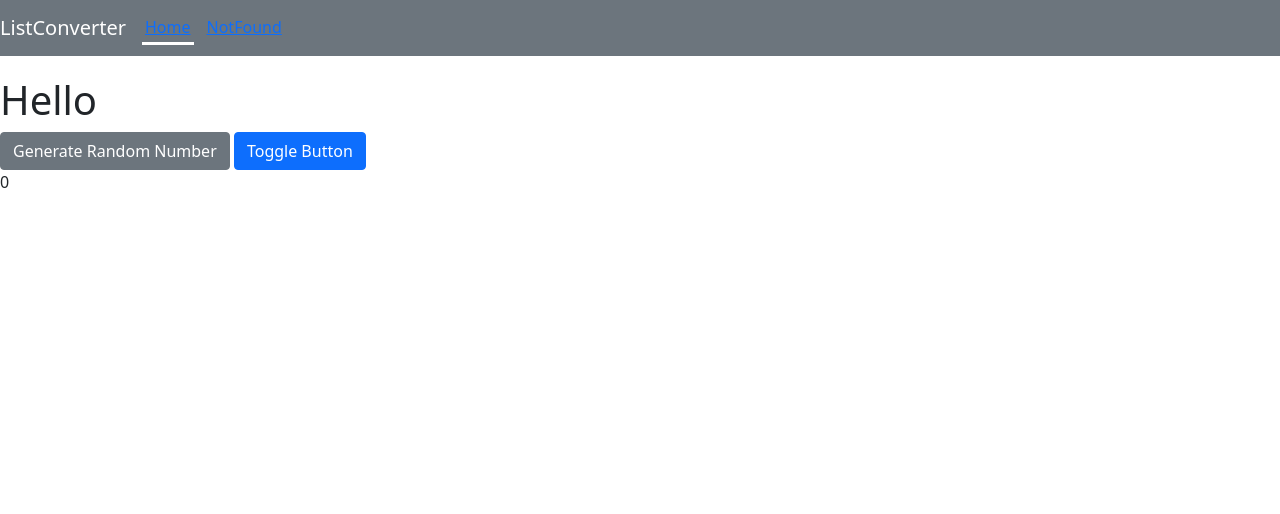
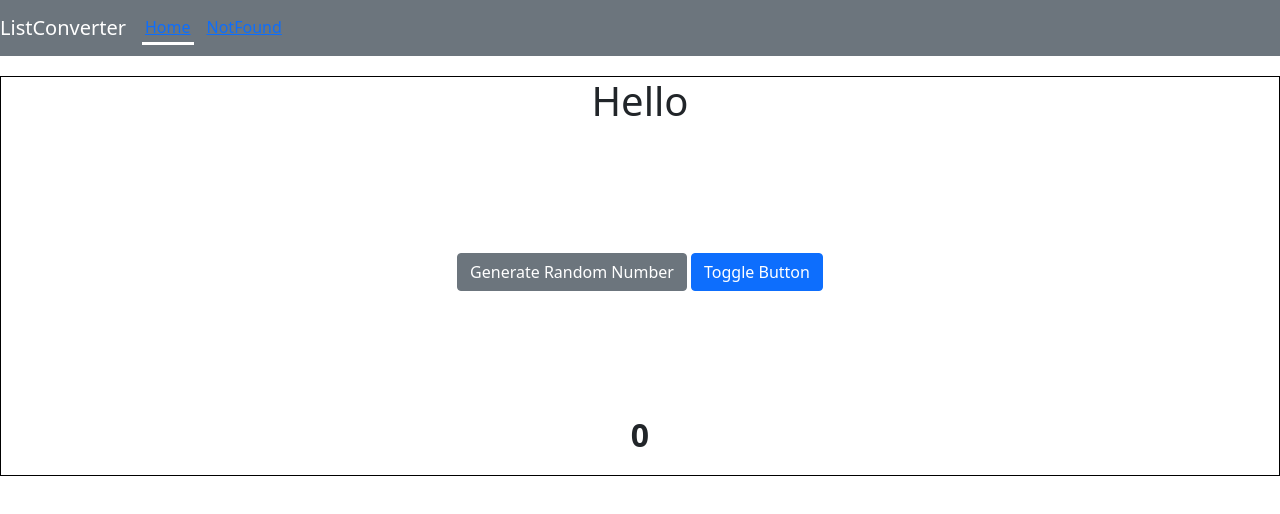
Before and after one commit to ibotforwin/react_list_conversion_app, a React (Create React App) app: page / in a window 1280 px wide. Shown: the top 514 px of the page. Built offline with nearby package versions, Linux system fonts and the light colour scheme.

Commit message:
CSS changes to Conversion

```diff
--- a/src/containers/Conversion.js
+++ b/src/containers/Conversion.js
@@ -25,9 +25,14 @@ const Conversion = () => {
         <h1 className='conversion__heading'>
             Hello
         </h1>
-        <Button style={styles} variant="secondary" onClick={handleClick}>Generate Random Number</Button>{' '}
-        <Button ariant="primary" onClick={hideButton}>Toggle Button</Button>{' '}
-        <p>{currentNumber}</p>
+        <div className="converstion_body">
+            <Button style={styles} variant="secondary" onClick={handleClick}>Generate Random Number</Button>{' '}
+            <Button ariant="primary" onClick={hideButton}>Toggle Button</Button>{' '}
+
+        </div>
+        <div className="conversion_number">
+            <p>{currentNumber}</p>
+        </div>
     </div>
     );
     }
--- a/src/sass/containers/_conversion.scss
+++ b/src/sass/containers/_conversion.scss
@@ -0,0 +1,13 @@
+.conversion {
+    display: flex;
+    flex-direction: column;
+    border: 1px solid black;
+    align-items: center;
+    justify-content: space-between;
+    height: 50vh;
+}
+
+.conversion_number > p {
+    font-size: 2em;
+    font-weight: 700;
+}
```
